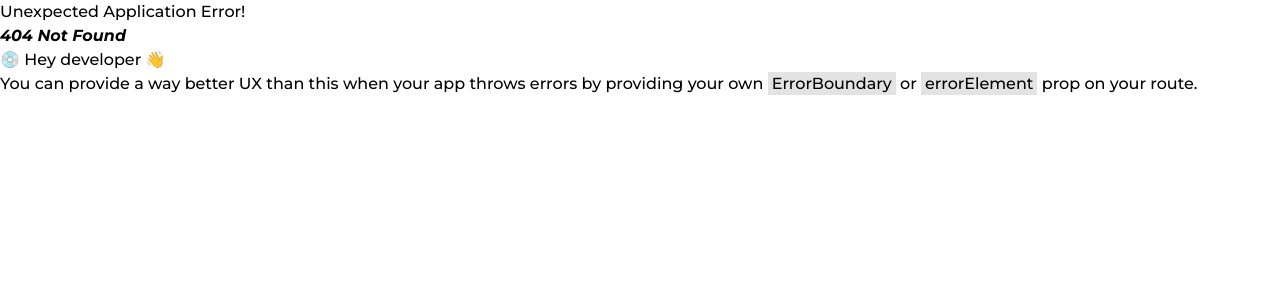
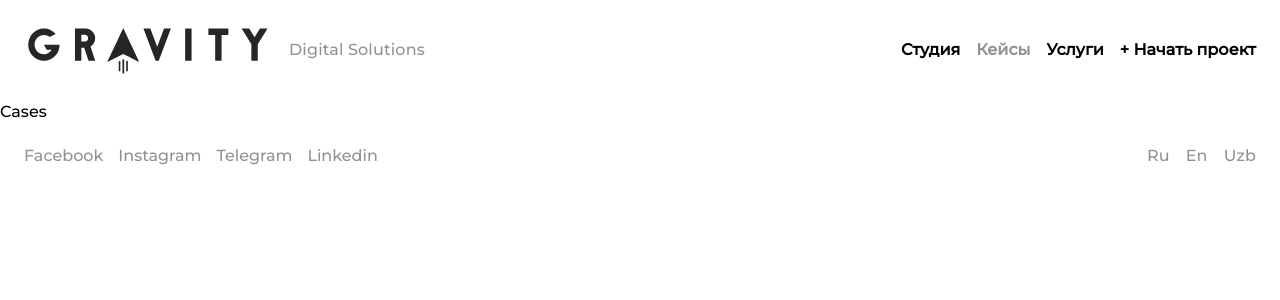
Before and after one commit to faridunBegijonov/gravity, a React (Create React App) app: page /cases in a window 1280 px wide. Before the commit this address had no page. Shown: the top 300 px of the page. Built offline with nearby package versions, Linux system fonts and the light colour scheme; a web font is replaced by a local one.

Commit message:
created casespage and rout

```diff
--- /dev/null
+++ b/src/components/cases/cases.component.tsx
@@ -0,0 +1,12 @@
+import * as React from 'react';
+import { Layout } from '../../common/layout/layout.component';
+
+const Cases: React.FC = () => {
+  return (
+    <Layout>
+      <div>Cases</div>
+    </Layout>
+  );
+};
+
+export default Cases;
--- /dev/null
+++ b/src/pages/cases/cases.page.tsx
@@ -0,0 +1,8 @@
+import * as React from 'react';
+import Cases from '../../components/cases/cases.component';
+
+const CasesPage: React.FC = () => {
+  return <Cases />;
+};
+
+export default CasesPage;
```
Also changed, not shown: src/router/router.tsx (+13 -8 lines).
